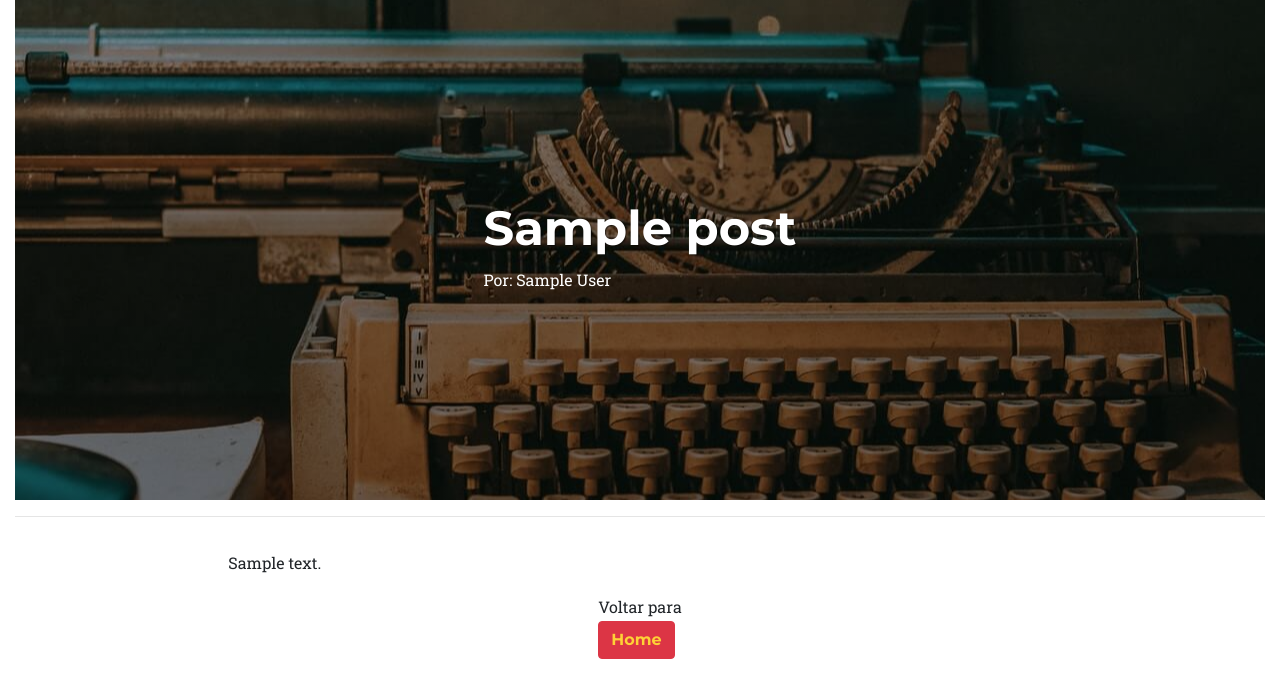
After one commit to dancuervo/wordpress-my-theme, a WordPress theme: template single.php in a window 1280 px wide. The commit adds this page. Shown: the top 698 px of the page. Run offline with PHP 8.4 and a stand-in for WordPress, Linux system fonts and the light colour scheme; the site name, menu and one post (Sample post) are stand-ins, and other content is empty; some web fonts are replaced.

Commit message:
single.php page working. home text on the way!

```diff
--- /dev/null
+++ b/functions.php
@@ -0,0 +1,5 @@
+<?php
+
+add_theme_support( 'post-thumbnails' );
+
+?>
--- /dev/null
+++ b/single.php
@@ -0,0 +1,82 @@
+<div class="container-fluid">
+
+<?php get_header(); ?>
+
+<?php
+    if( !has_post_thumbnail( ) ) {
+        // DEFAULT FEATURED IMAGE ./img/default-featured/close-up-photo-of-vintage-typewriter-1425146 - pexels -.jpg
+        //Photo by Min An from Pexels
+        //https://www.pexels.com/@minan1398?utm_content=attributionCopyText&utm_medium=referral&utm_source=pexels
+        $default_image = 'default-featured/close-up-photo-of-vintage-typewriter-1425146 - pexels -.jpg';
+        $default_featured_image_path = get_template_directory_uri( );
+        $default_featured_image = $default_featured_image_path . '/img/' . $default_image;
+    } else {
+        $default_featured_image = the_post_thumbnail( );
+    }?>
+
+<style>
+    .post-content{
+        text-align: justify;
+    }
+    .bgimage {
+    width:100%;
+    height:500px;
+    background: linear-gradient(rgba(0, 0, 0, 0.3), rgba(0, 0, 0, 0.5)), url("<?php  print $default_featured_image; ?>");
+    background-repeat: no-repeat;
+    background-position: center;
+    background-size:cover;
+    background-attachment: fixed;
+    }
+
+
+    .bgimage-text h3{
+        font-size: 3em;
+        text-shadow: 1px 1px 1px rgba(0, 0, 0, 0.5);
+    }
+    .bgimage-text{
+        color: white;
+        position:relative;
+        padding-top:200px;
+    }
+</style>
+
+<?php
+//THE LOOP
+    if( have_posts() ) : while( have_posts() ) : the_post(); ?>
+<!-- POST HEADER -->
+
+        <div class="row bgimage mx-auto">
+            <div class='mx-auto bgimage-text'>
+                <h3> <?php the_title( ); ?> </h3>
+                <p>Por: <?php the_author( ); ?></p>
+            </div>
+        </div>
+
+<!-- POST BODY -->
+    <div>
+        <hr>
+    </div>
+
+    <div class="row post-content">
+        <div class="col-lg-2">&nbsp;</div>
+        <div class="col-lg-8"> <p> <?php the_content( ); ?> </p> </div>
+        <div class="col-lg-2">&nbsp;</div>
+    </div>
+
+
+<?php //END THE LOOP
+    endwhile; else : ?>
+    <p><?php esc_html_e( 'O post não foi encontrado.' ); ?></p>
+<?php endelse; endif; ?>
+
+<!-- NAVIGATION-->
+<div class="row">
+        <div class="mx-auto">
+            <p>Voltar para<br><button class='btn btn-danger'><a href="../">Home</a></button></p>
+        </div>
+</div>
+
+<!-- AUTHOR -->
+<!-- FOOTER -->
+<?php get_footer(); ?>
+</div>
--- a/style.css
+++ b/style.css
@@ -1,7 +1,7 @@
 /*
 Theme Name: Tech for Humans
 
-Author: the WordPress team
+Author: Daniel Cenoz
 Author URI: https://techforhumans.com.br
 Description: Theme developed for learning and portfolio purposes.
 Version: 0.0.1
```
Also changed, not shown: index.php (+22 -20 lines), img/default-featured/close-up-photo-of-vintage-typewriter-1425146 - pexels -.jpg (added), img/header-bg-1.jpg (added), img/header-bg.jpg.
